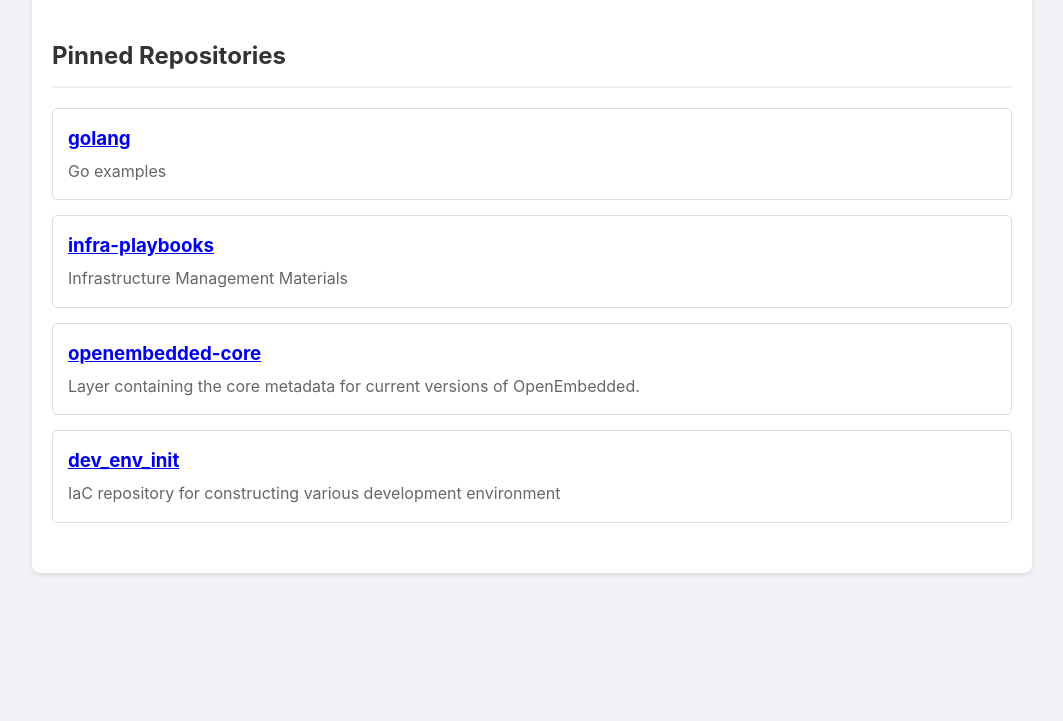
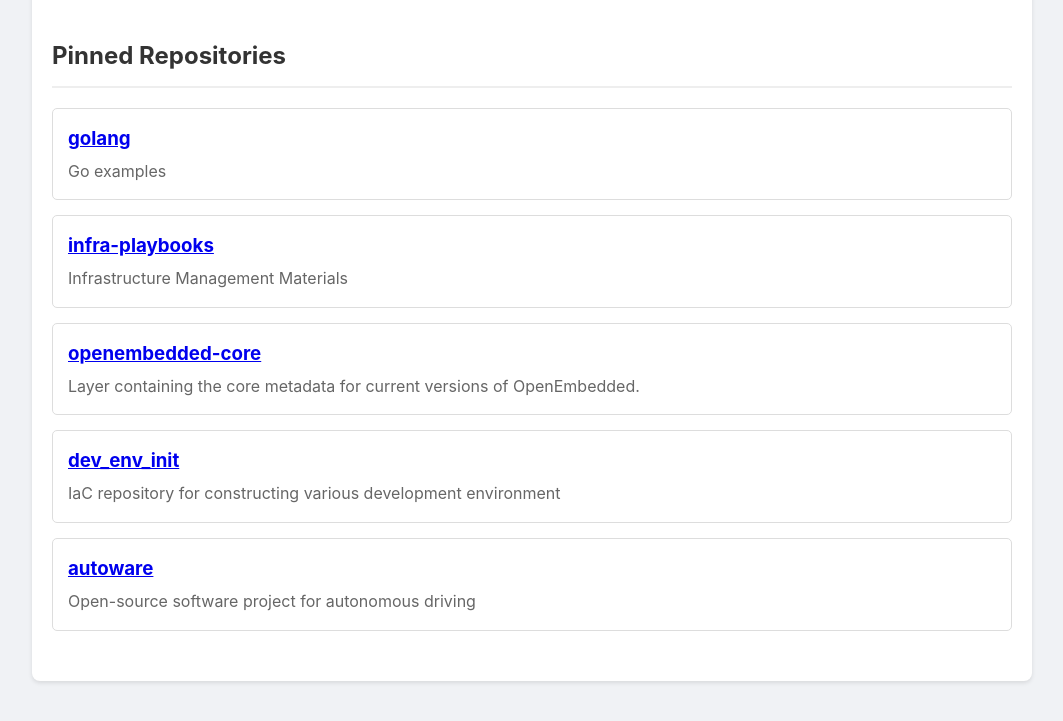
Before and after one commit to all4dich/all4dich.github.io, a plain HTML site: page index.html in a window 1280 px wide. Shown: the part 426-1147 px from the top of the page, without its empty margins (108-1171 px from the left). Before the commit the page ends 1039 px from the top, so only its background shows below. Drawn offline with Linux system fonts and the light colour scheme.

Commit message:
feat: add autoware repository to project list in index.html
- Include autoware as an open-source autonomous driving project
- Update repos array and HTML rendering logic accordingly

```diff
--- a/index.html
+++ b/index.html
@@ -108,7 +108,8 @@
              { name: "golang", description: "Go examples" },
              { name: "infra-playbooks", description: "Infrastructure Management Materials" },
              { name: "openembedded-core", description: "Layer containing the core metadata for current versions of OpenEmbedded." },
-             { name: "dev_env_init", description: "IaC repository for constructing various development environment" }
+             { name: "dev_env_init", description: "IaC repository for constructing various development environment" },
+             { name: "autoware", description: "Open-source software project for autonomous driving" }
        ];
 
      const reposContainer = document.getElementById('repos');
```
Lines whose indentation alone changed are shown as unchanged.
